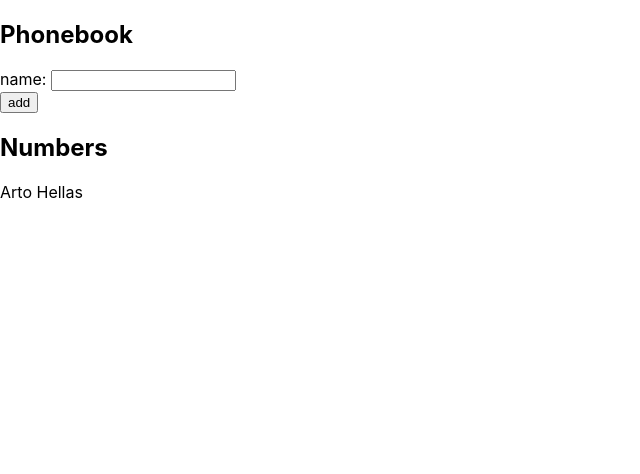
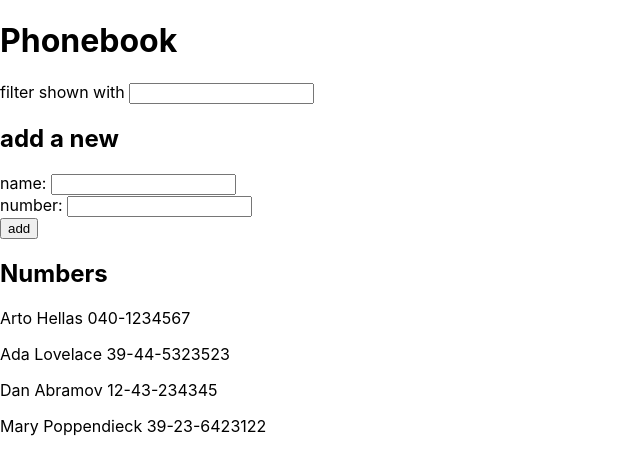
Before and after one commit to k0psutin/fullstack_open_2019, a React (Create React App) app in the folder osa2/puhelinluettelo/: page / in a window 1280 px wide. Shown: the top 474 px of the page, without its empty margins (0-640 px from the left). Built offline with nearby package versions, Linux system fonts and the light colour scheme; the HTML template or start-up script is replaced by a standard one.

Commit message:
ADD osa2 2.10 finished, added puhelinluettelo files

```diff
--- a/osa2/puhelinluettelo/src/App.js
+++ b/osa2/puhelinluettelo/src/App.js
@@ -1,26 +1,37 @@
 import React, { useState } from 'react'
-import Entry from './components/Entry'
+import Filter from './components/Filter'
+import PersonForm from './components/PersonForm'
+import Persons from './components/Persons'
 
 const App = () => {
   const [ persons, setPersons] = useState([
-    { name: 'Arto Hellas' }
+    { name: 'Arto Hellas', number: '040-1234567' },
+    { name: 'Ada Lovelace', number: '39-44-5323523' },
+    { name: 'Dan Abramov', number: '12-43-234345' },
+    { name: 'Mary Poppendieck', number: '39-23-6423122' }
   ])
   const [ newName, setNewName ] = useState('')
-
-  const rows = () => persons.map(person => <Entry key={person.name} person={person.name} />)
+  const [ newNumber, setNewNumber ] = useState('')
+  const [ filter, setFilter ] = useState('')
 
   const addNewPerson = (event) => {
-  // '${newName} is already added to phonebook'
 
     event.preventDefault()
-    console.log('Lisätään uusi nimi:', event.target.value)
+
+    console.log('Lisätään uusi nimi:', newName)
     const personObject = {
       name: newName,
+      number: newNumber
     }
 
-    console.log('Luotu:', personObject)
-    setPersons(persons.concat(personObject))
-    setNewName('')
+    if(!persons.some(person => person.name === newName)) {
+      console.log('Luotu:', personObject)
+      setPersons(persons.concat(personObject))
+      setNewName('')
+      setNewNumber('')
+    } else {
+      alert(`${newName} is already added to phonebook`)
+    }
   }
 
 
@@ -29,19 +40,34 @@ const App = () => {
     setNewName(event.target.value)
   }
 
+  const handleNewNumber = (event) => {
+    setNewNumber(event.target.value)
+  }
+
+  const handleFilter = (event) => {
+    setFilter(event.target.value)
+  }
+
   return (
     <div>
-      <h2>Phonebook</h2>
-      <form onSubmit={addNewPerson}>
-        <div>
-          name: <input value={newName} onChange={handleNewPerson}/>
-        </div>
-        <div>
-          <button type="submit">add</button>
-        </div>
-      </form>
+      <h1>Phonebook</h1>
+      <Filter
+        filter={filter}
+        handleFilter={handleFilter}
+        />
+      <h2>add a new</h2>
+      <PersonForm
+        addNewPerson={addNewPerson}
+        newName={newName}
+        handleNewNumber={handleNewNumber}
+        newNumber={newNumber}
+        handleNewPerson={handleNewPerson}
+        />
       <h2>Numbers</h2>
-      {rows()}
+      <Persons
+        persons={persons}
+        filter={filter}
+      />
     </div>
   )
 
--- a/osa2/puhelinluettelo/src/components/Entry.js
+++ b/osa2/puhelinluettelo/src/components/Entry.js
@@ -1,8 +1,8 @@
 import React from 'react'
 
-const Entry = ({ person }) => {
+const Entry = (persons) => {
     return(
-        <p>{person}</p>
+        <p>{persons.name} {persons.number}</p>
     )
 }
 
--- /dev/null
+++ b/osa2/puhelinluettelo/src/components/Filter.js
@@ -0,0 +1,11 @@
+import React from 'react'
+
+const Filter = ( { filter, handleFilter} ) => {
+    return(
+        <div>
+        filter shown with <input value={filter}  onChange={handleFilter}/>
+        </div>
+    )
+}
+
+export default Filter
--- /dev/null
+++ b/osa2/puhelinluettelo/src/components/PersonForm.js
@@ -0,0 +1,19 @@
+import React from 'react'
+
+const PersonForm = ( {addNewPerson, newName, handleNewPerson, newNumber, handleNewNumber }) => {
+    return(
+        <form onSubmit={addNewPerson}>
+        <div>
+          name: <input value={newName} onChange={handleNewPerson}/>
+        </div>
+        <div>
+          number: <input value={newNumber} onChange={handleNewNumber}/>
+        </div>
+        <div>
+          <button type="submit">add</button>
+        </div>
+        </form>
+    )
+}
+
+export default PersonForm
--- /dev/null
+++ b/osa2/puhelinluettelo/src/components/Persons.js
@@ -0,0 +1,24 @@
+import React, { useState }  from 'react'
+import Entry from './Entry'
+
+const Persons = ( {filter, persons} ) => {
+
+    console.log(filter)
+    console.log(persons)
+
+    const [ match ] = useState(false)
+
+    const numbersToShow = match
+    ? persons
+    : persons.filter(person => person.name.toLowerCase().includes(filter.toLowerCase()))
+
+    const rows = () => numbersToShow.map(person => <Entry key={person.name} name={person.name} number={person.number} />)
+
+    return(
+        <div>
+            {rows()}
+        </div>
+    )
+}
+
+export default Persons
```
